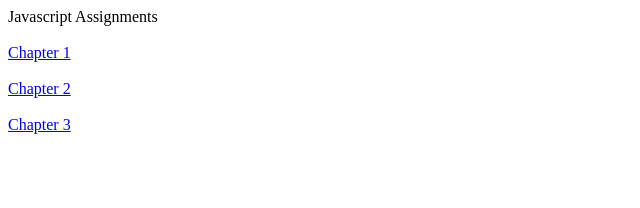
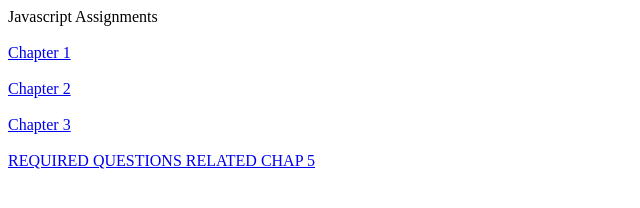
Before and after one commit to Hamzaahmer22/javascript-assignments, a plain HTML site: page index.html in a window 1280 px wide. Shown: the whole page, without its empty margins (0-640 px from the left). Drawn offline with Linux system fonts and the light colour scheme.

Commit message:
required chap 5

```diff
--- a/index.html
+++ b/index.html
@@ -16,6 +16,9 @@
 <br>
 <br>
 <a href="chapter-3/index.html"> Chapter 3</a>
+<br>
+<br>
+<a href="required answers chap 5/index.html">REQUIRED QUESTIONS RELATED CHAP 5</a>
 
 </body>
 </html>
```
